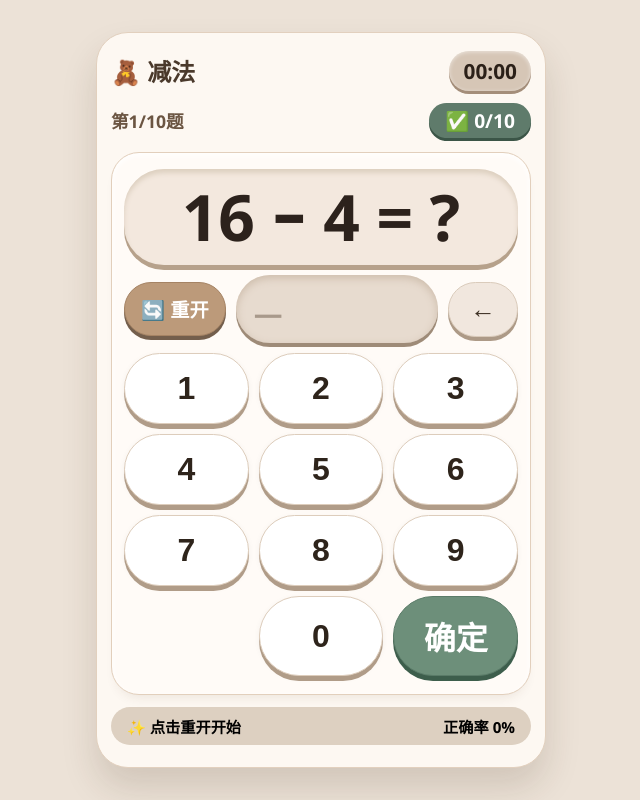
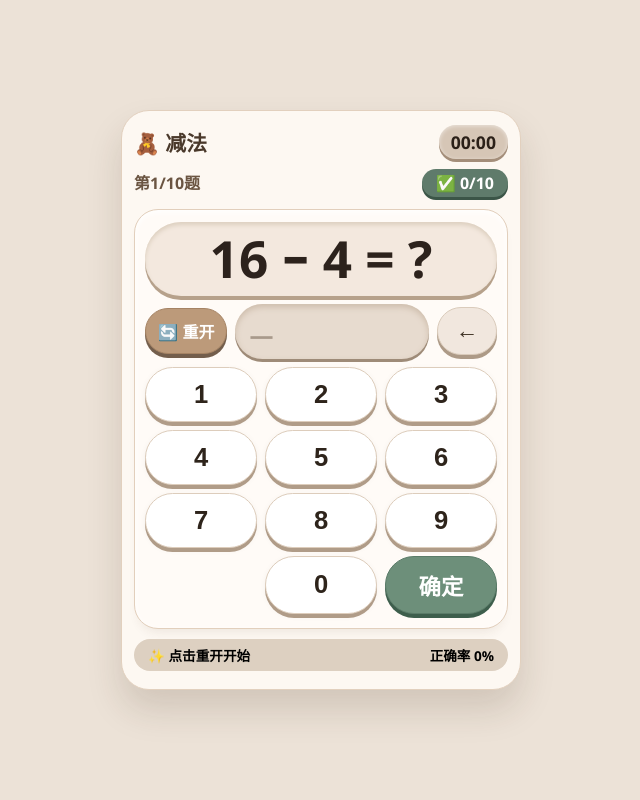
Before and after one commit to nuliderenya/20jiajian, a plain HTML site: page index.html in a window 1280 px wide. Shown: the whole page, without its empty margins (319-959 px from the left). Drawn offline with Linux system fonts and the light colour scheme.

Commit message:
Update index.html

```diff
--- a/index.html
+++ b/index.html
@@ -3,7 +3,7 @@
 <head>
   <meta charset="UTF-8">
   <meta name="viewport" content="width=device-width, initial-scale=1.0, maximum-scale=1.0, user-scalable=no, viewport-fit=cover">
-  <title>🍎 减法口算 · 0居中确定右</title>
+  <title>🍎 减法口算 · 紧凑版</title>
   <style>
     * {
       box-sizing: border-box;
@@ -18,17 +18,17 @@
       justify-content: center;
       align-items: center;
       font-family: 'Segoe UI', 'Roboto', system-ui, -apple-system, sans-serif;
-      padding: 8px;
+      padding: 6px;
       touch-action: manipulation;
     }
 
     .app {
-      max-width: 450px;
+      max-width: 400px;
       width: 100%;
       background: #fdf8f2;
-      border-radius: 32px;
+      border-radius: 28px;
       box-shadow: 0 20px 35px rgba(60, 40, 20, 0.15);
-      padding: 18px 14px 22px;
+      padding: 14px 12px 18px;
       border: 1px solid #e2d0be;
     }
 
@@ -36,21 +36,21 @@
       display: flex;
       align-items: center;
       justify-content: space-between;
-      margin-bottom: 12px;
+      margin-bottom: 10px;
     }
 
     .header h2 {
-      font-size: 1.5rem;
+      font-size: 1.3rem;
       font-weight: 700;
       color: #4a392b;
     }
 
     .timer-badge {
       background: #d6c6b6;
-      padding: 6px 14px;
+      padding: 5px 12px;
       border-radius: 40px;
       font-weight: 700;
-      font-size: 1.3rem;
+      font-size: 1.1rem;
       font-variant-numeric: tabular-nums;
       color: #2b2018;
       box-shadow: inset 0 1px 4px #fff8, 0 3px 0 #a48e7a;
@@ -60,11 +60,11 @@
       display: flex;
       justify-content: space-between;
       align-items: baseline;
-      margin-bottom: 14px;
+      margin-bottom: 12px;
     }
 
     .progress-text {
-      font-size: 1.1rem;
+      font-size: 1rem;
       font-weight: 600;
       color: #6b5542;
     }
@@ -72,49 +72,50 @@
     .correct-badge {
       background: #5f7b6b;
       color: white;
-      padding: 4px 16px;
+      padding: 3px 14px;
       border-radius: 40px;
       font-weight: 700;
-      font-size: 1.2rem;
+      font-size: 1rem;
       box-shadow: 0 3px 0 #3b5547;
     }
 
     .question-card {
       background: #fffbf7;
-      border-radius: 28px;
-      padding: 16px 12px 18px;
+      border-radius: 24px;
+      padding: 12px 10px 14px;
       box-shadow: inset 0 2px 6px #fff, 0 8px 12px -6px rgba(80, 50, 25, 0.1);
       border: 1px solid #e2cfbc;
-      margin-bottom: 8px;
+      margin-bottom: 6px;
     }
 
+    /* 题目字体调小 */
     .equation-big {
       text-align: center;
-      font-size: 4rem;
+      font-size: 3.2rem;
       font-weight: 800;
       color: #2c221c;
       line-height: 1.2;
-      margin: 0 0 10px;
+      margin: 0 0 8px;
       background: #f3e8de;
-      padding: 10px 4px;
-      border-radius: 40px;
-      box-shadow: inset 0 4px 5px #ddd0c0, 0 5px 0 #b6a18b;
+      padding: 6px 4px;
+      border-radius: 36px;
+      box-shadow: inset 0 3px 4px #ddd0c0, 0 4px 0 #b6a18b;
     }
 
     .input-row {
       display: flex;
       align-items: center;
-      gap: 10px;
-      margin: 8px 0 10px;
+      gap: 8px;
+      margin: 6px 0 8px;
     }
 
     .restart-btn {
       background: #bc9a7a;
       color: white;
       border: none;
-      border-radius: 50px;
-      padding: 12px 16px;
-      font-size: 1.2rem;
+      border-radius: 40px;
+      padding: 10px 12px;
+      font-size: 1rem;
       font-weight: 700;
       box-shadow: 0 4px 0 #735e4c;
       cursor: pointer;
@@ -122,7 +123,7 @@
       border: 1px solid #a58364;
       transition: 0.05s;
       white-space: nowrap;
-      min-width: 82px;
+      min-width: 72px;
     }
 
     .restart-btn:active {
@@ -132,17 +133,17 @@
 
     .input-display {
       background: #e7dbcf;
-      border-radius: 50px;
-      padding: 8px 18px;
+      border-radius: 40px;
+      padding: 6px 14px;
       flex: 1;
-      box-shadow: inset 0 3px 8px #cdbcab, 0 4px 0 #9e8b78;
-      min-height: 3.8rem;
+      box-shadow: inset 0 3px 6px #cdbcab, 0 3px 0 #9e8b78;
+      min-height: 3.2rem;
       display: flex;
       align-items: center;
     }
 
     .input-value {
-      font-size: 2.4rem;
+      font-size: 2rem;
       font-weight: 700;
       color: #1e1813;
       letter-spacing: 3px;
@@ -151,16 +152,16 @@
 
     .placeholder {
       color: #7f6e5e;
-      font-size: 1.8rem;
+      font-size: 1.5rem;
       opacity: 0.6;
     }
 
     .backspace-btn {
       background: #f1e7de;
       border: none;
-      border-radius: 50px;
-      padding: 12px 18px;
-      font-size: 1.6rem;
+      border-radius: 40px;
+      padding: 10px 14px;
+      font-size: 1.4rem;
       font-weight: bold;
       color: #3e3124;
       box-shadow: 0 4px 0 #ad9a87;
@@ -168,7 +169,7 @@
       touch-action: manipulation;
       border: 1px solid #dacbbb;
       transition: 0.05s;
-      min-width: 70px;
+      min-width: 60px;
     }
 
     .backspace-btn:active {
@@ -176,23 +177,23 @@
       box-shadow: 0 1px 0 #9a8775;
     }
 
-    /* 数字键盘网格 */
+    /* 键盘调小 */
     .keyboard {
       display: grid;
       grid-template-columns: repeat(3, 1fr);
-      gap: 10px;
-      margin-top: 8px;
+      gap: 8px;
+      margin-top: 6px;
     }
 
     .key-btn {
       background: #ffffff;
       border: none;
-      border-radius: 60px;
-      padding: 16px 4px;
-      font-size: 2rem;
+      border-radius: 50px;
+      padding: 12px 4px;
+      font-size: 1.6rem;
       font-weight: 700;
       color: #2e241b;
-      box-shadow: 0 5px 0 #b09c88, 0 2px 6px rgba(0,0,0,0.05);
+      box-shadow: 0 4px 0 #b09c88, 0 2px 6px rgba(0,0,0,0.05);
       cursor: pointer;
       touch-action: manipulation;
       border: 1px solid #ddcdbc;
@@ -201,18 +202,18 @@
     }
 
     .key-btn:active {
-      transform: translateY(4px);
+      transform: translateY(3px);
       box-shadow: 0 2px 0 #9b8874;
     }
 
     .key-confirm {
       background: #6d8f7a;
       color: white;
-      box-shadow: 0 5px 0 #3d5e4c;
+      box-shadow: 0 4px 0 #3d5e4c;
       border-color: #5a7b68;
+      font-size: 1.4rem;
     }
 
-    /* 占位按钮：完全透明，不可见，无点击效果 */
     .key-placeholder {
       visibility: hidden;
       pointer-events: none;
@@ -229,9 +230,9 @@
       background: #c05a5a;
       color: white;
       font-weight: bold;
-      font-size: 1.8rem;
-      padding: 16px 32px;
-      border-radius: 60px;
+      font-size: 1.6rem;
+      padding: 14px 28px;
+      border-radius: 50px;
       box-shadow: 0 20px 30px rgba(0,0,0,0.2);
       z-index: 1000;
       opacity: 0;
@@ -267,36 +268,36 @@
 
     .modal-card {
       background: #fef7f0;
-      max-width: 400px;
+      max-width: 360px;
       width: 100%;
-      border-radius: 40px;
-      padding: 22px 18px 20px;
+      border-radius: 36px;
+      padding: 18px 14px 16px;
       box-shadow: 0 30px 40px rgba(0,0,0,0.2);
       border: 2px solid #d6c0ab;
     }
 
     .modal-title {
-      font-size: 1.8rem;
+      font-size: 1.5rem;
       font-weight: 700;
       color: #3b2c1e;
-      margin-bottom: 15px;
+      margin-bottom: 12px;
       text-align: center;
     }
 
     .detail-list {
-      max-height: 280px;
+      max-height: 240px;
       overflow-y: auto;
-      margin-bottom: 20px;
-      border-radius: 30px;
+      margin-bottom: 16px;
+      border-radius: 24px;
       background: #f3e9df;
-      padding: 8px 6px;
+      padding: 6px 4px;
     }
 
     .detail-item {
       display: flex;
       justify-content: space-between;
-      padding: 10px 14px;
-      font-size: 1.2rem;
+      padding: 8px 12px;
+      font-size: 1rem;
       border-bottom: 1px solid #dacbbc;
       font-weight: 500;
     }
@@ -304,22 +305,22 @@
     .time-col {
       font-family: monospace;
       background: #e3d4c4;
-      padding: 3px 10px;
+      padding: 2px 8px;
       border-radius: 30px;
     }
 
     .modal-actions {
       display: flex;
-      gap: 12px;
+      gap: 10px;
       justify-content: center;
     }
 
     .modal-btn {
       flex: 1;
-      padding: 14px 8px;
-      border-radius: 50px;
+      padding: 12px 6px;
+      border-radius: 40px;
       font-weight: 700;
-      font-size: 1.2rem;
+      font-size: 1rem;
       border: none;
       box-shadow: 0 4px 0 #9b8874;
       cursor: pointer;
@@ -342,14 +343,14 @@
     }
 
     .stat-footer {
-      margin-top: 12px;
+      margin-top: 10px;
       display: flex;
       justify-content: space-between;
       background: #ddd0c1;
-      padding: 8px 16px;
-      border-radius: 40px;
+      padding: 6px 14px;
+      border-radius: 30px;
       font-weight: 600;
-      font-size: 0.95rem;
+      font-size: 0.85rem;
     }
   </style>
 </head>
@@ -368,7 +369,6 @@
   <div class="question-card">
     <div class="equation-big" id="equationText">15 − 7 = ?</div>
 
-    <!-- 重开(左侧) + 输入显示条 + 退格(右侧) -->
     <div class="input-row">
       <button class="restart-btn" id="restartBtn">🔄 重开</button>
       <div class="input-display">
@@ -377,7 +377,6 @@
       <button class="backspace-btn" id="backspaceBtn" title="退格">←</button>
     </div>
 
-    <!-- 数字键盘：1-9，占位，0，确定 -->
     <div class="keyboard" id="keyboardGrid"></div>
   </div>
 
@@ -436,7 +435,6 @@
     let questionTimeRecords = [];
     let toastTimer = null;
 
-    // 生成题目 (11-19 减 1-9)
     function generateQuestion() {
       const num1 = Math.floor(Math.random() * 9) + 11; // 11~19
       let num2 = Math.floor(Math.random() * 9) + 1;    // 1~9
@@ -630,7 +628,6 @@
       refreshInputDisplay();
     }
 
-    // 构建键盘：1-9，占位，0，确定
     function buildKeyboard() {
       const digits = ['1','2','3','4','5','6','7','8','9'];
       keyboardGrid.innerHTML = '';
@@ -646,21 +643,18 @@
         keyboardGrid.appendChild(btn);
       });
 
-      // 占位按钮（透明不可见）
       const placeholderBtn = document.createElement('button');
       placeholderBtn.classList.add('key-btn', 'key-placeholder');
       placeholderBtn.textContent = '';
       placeholderBtn.disabled = true;
       keyboardGrid.appendChild(placeholderBtn);
 
-      // 0 按钮
       const btn0 = document.createElement('button');
       btn0.classList.add('key-btn');
       btn0.textContent = '0';
       btn0.addEventListener('click', () => appendDigit('0'));
       keyboardGrid.appendChild(btn0);
 
-      // 确定按钮
       const confirmBtn = document.createElement('button');
       confirmBtn.classList.add('key-btn', 'key-confirm');
       confirmBtn.textContent = '确定';
```
